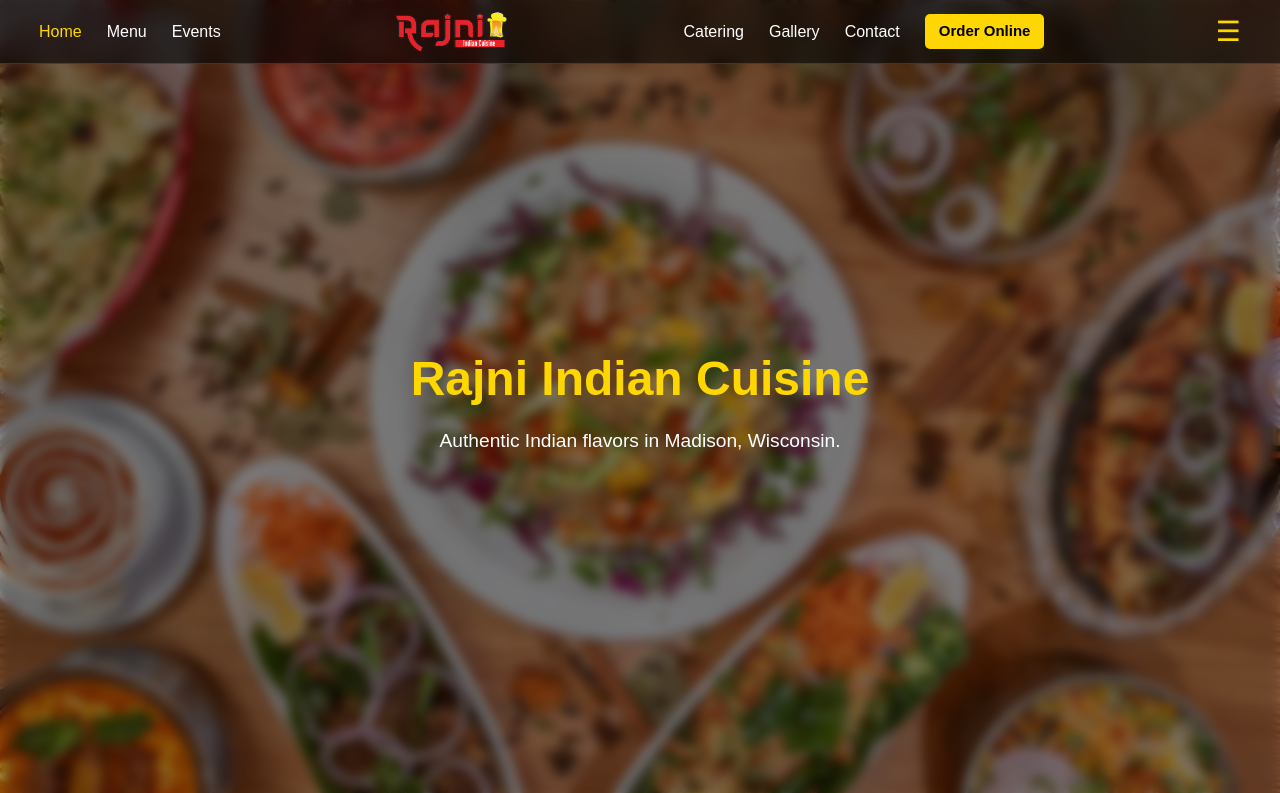
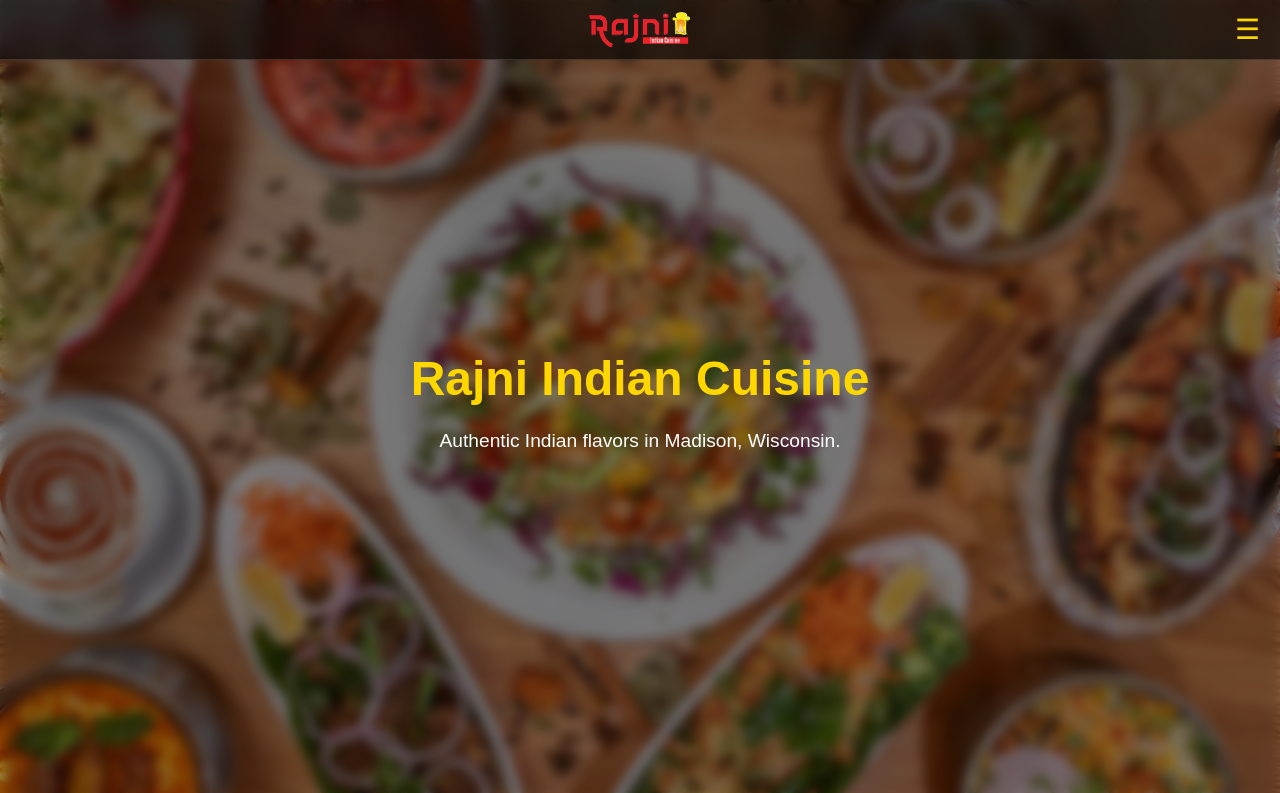
Before and after one commit to VijayKatupilla/rajni-redesign, a Next.js app: page / in a window 1280 px wide. Shown: the top 793 px of the page. Built offline with nearby package versions, Linux system fonts and the light colour scheme.

Commit message:
Updated navbar for Rajni website

```diff
--- a/src/components/Navbar.tsx
+++ b/src/components/Navbar.tsx
@@ -7,12 +7,11 @@
   const [menuOpen, setMenuOpen] = useState(false);
   const [active, setActive] = useState("home");
 
-  // Active section highlight logic
+  // Highlight active section while scrolling
   useEffect(() => {
     const handleScroll = () => {
       const sections = ["home", "menu", "events", "catering", "gallery", "contact"];
       const scrollPos = window.scrollY + 120;
-
       for (let i = sections.length - 1; i >= 0; i--) {
         const section = document.getElementById(sections[i]);
         if (section && section.offsetTop <= scrollPos) {
@@ -38,7 +37,7 @@
         borderBottom: "1px solid rgba(255,255,255,0.15)",
       }}
     >
-      {/* Navbar container */}
+      {/* Main navbar */}
       <div
         style={{
           maxWidth: "1250px",
@@ -46,12 +45,17 @@
           display: "flex",
           alignItems: "center",
           justifyContent: "space-between",
-          padding: "8px 24px",
+          padding: "8px 20px",
           color: "white",
         }}
       >
-        {/* Left links (hidden on mobile) */}
-        <div className="hidden md:flex" style={{ display: "flex", gap: "25px" }}>
+        {/* Left Links (hidden on small screens) */}
+        <div
+          className="desktop-links"
+          style={{
+            display: "none",
+          }}
+        >
           {["home", "menu", "events"].map((section) => (
             <a
               key={section}
@@ -61,7 +65,7 @@
                 textDecoration: "none",
                 fontWeight: 500,
                 fontSize: "16px",
-                transition: "color 0.3s",
+                margin: "0 12px",
               }}
             >
               {section.charAt(0).toUpperCase() + section.slice(1)}
@@ -69,21 +73,26 @@
           ))}
         </div>
 
-        {/* Center logo */}
-        <div style={{ flexShrink: 0 }}>
+        {/* Logo (always visible) */}
+        <div style={{ flexShrink: 0, textAlign: "center", flexGrow: 1 }}>
           <Link href="#home">
             <img
               src="/logo1.png"
               alt="Rajni Logo"
-              width={120}
-              height={60}
+              width={110}
+              height={55}
               style={{ display: "block", margin: "0 auto" }}
             />
           </Link>
         </div>
 
-        {/* Right links (hidden on mobile) */}
-        <div className="hidden md:flex" style={{ display: "flex", gap: "25px", alignItems: "center" }}>
+        {/* Right Links (hidden on small screens) */}
+        <div
+          className="desktop-links"
+          style={{
+            display: "none",
+          }}
+        >
           {["catering", "gallery", "contact"].map((section) => (
             <a
               key={section}
@@ -93,30 +102,15 @@
                 textDecoration: "none",
                 fontWeight: 500,
                 fontSize: "16px",
-                transition: "color 0.3s",
+                margin: "0 12px",
               }}
             >
               {section.charAt(0).toUpperCase() + section.slice(1)}
             </a>
           ))}
-          <a
-            href="https://order.toasttab.com/online/rajni-madison-429-commerce-drive"
-            target="_blank"
-            style={{
-              backgroundColor: "#FFD700",
-              color: "#000",
-              padding: "6px 14px",
-              borderRadius: "5px",
-              fontWeight: 600,
-              fontSize: "15px",
-              textDecoration: "none",
-            }}
-          >
-            Order Online
-          </a>
         </div>
 
-        {/* Hamburger menu for mobile */}
+        {/* Hamburger menu button (visible on mobile) */}
         <button
           onClick={() => setMenuOpen(!menuOpen)}
           style={{
@@ -124,15 +118,16 @@
             border: "none",
             color: "#FFD700",
             fontSize: "28px",
-            display: "block",
+            cursor: "pointer",
+            position: "absolute",
+            right: "20px",
           }}
-          className="md:hidden"
         >
           ☰
         </button>
       </div>
 
-      {/* Mobile dropdown menu */}
+      {/* Mobile Dropdown Menu */}
       {menuOpen && (
         <div
           style={{
@@ -142,12 +137,14 @@
             display: "flex",
             flexDirection: "column",
             padding: "20px 0",
+            animation: "fadeIn 0.4s ease-in-out",
           }}
         >
           {["home", "menu", "events", "catering", "gallery", "contact"].map((section) => (
             <a
               key={section}
               href={`#${section}`}
+              onClick={() => setMenuOpen(false)}
               style={{
                 padding: "12px 0",
                 color: "#FFD700",
@@ -155,7 +152,6 @@
                 fontSize: "18px",
                 fontWeight: 500,
               }}
-              onClick={() => setMenuOpen(false)}
             >
               {section.charAt(0).toUpperCase() + section.slice(1)}
             </a>
```
